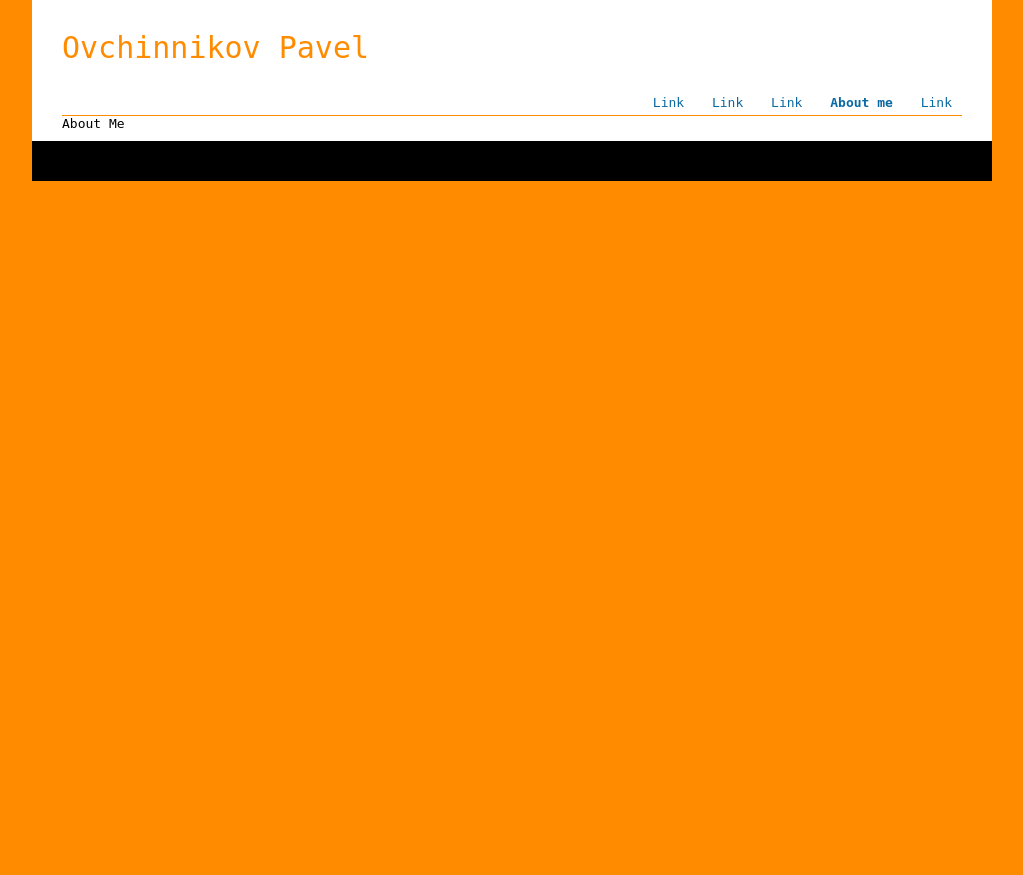
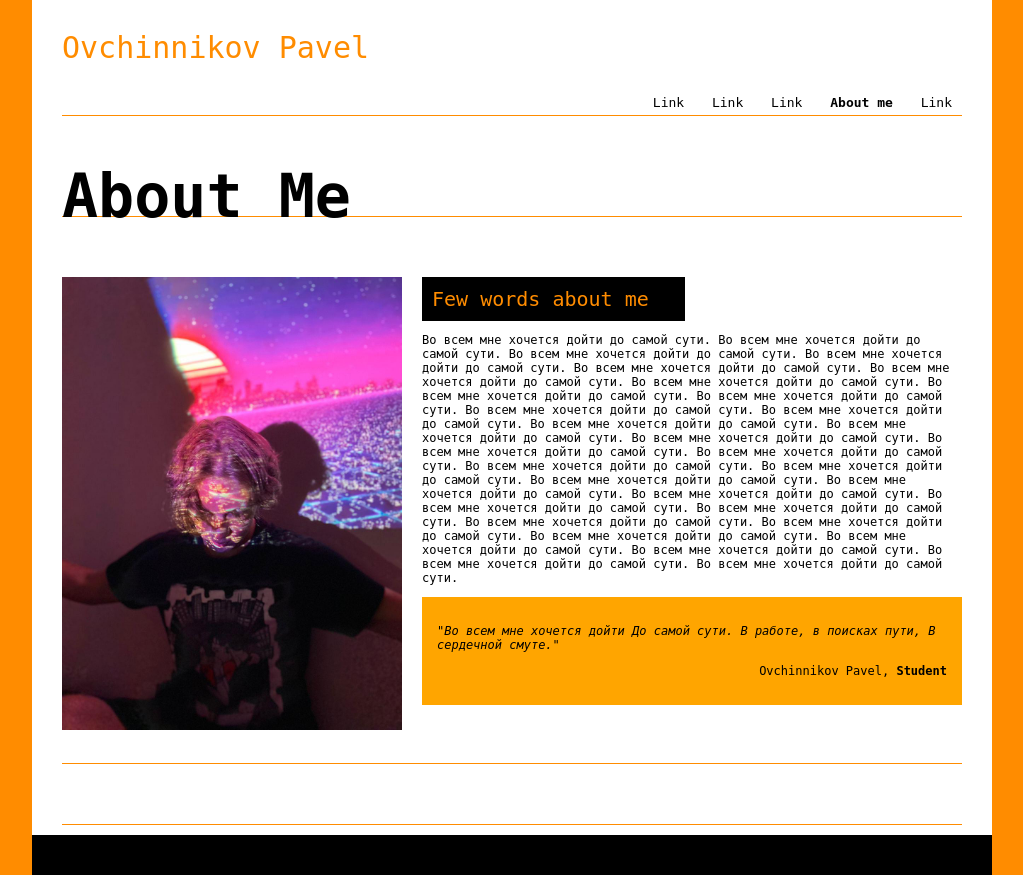
Before and after one commit to Hochheilige/UniWeb, a PHP site: page /my_page.html in a window 1280 px wide. Shown: the whole page, without its empty margins (128-1151 px from the left). Before the commit the page ends 181 px from the top, so only its background shows below. Run offline with PHP 8.4, Linux system fonts and the light colour scheme.

Commit message:
added photo, content about me

```diff
--- a/my_page/my_page.html
+++ b/my_page/my_page.html
@@ -27,7 +27,32 @@
                 </div>
 
                 <div class = "content_about_me">
+                    <div class = "my_img">
+                        <img src = "img/photo.jpg" title = "My Photo">
+                    </div>
 
+                    <div class = "text_about_me">
+                        <div class="few_words">
+                            <span>
+                                Few words about me
+                            </span>
+                        </div>
+                        <p>
+                            Во всем мне хочется дойти до самой сути. Во всем мне хочется дойти до самой сути. Во всем мне хочется дойти до самой сути. Во всем мне хочется дойти до самой сути. Во всем мне хочется дойти до самой сути. Во всем мне хочется дойти до самой сути. Во всем мне хочется дойти до самой сути. Во всем мне хочется дойти до самой сути. Во всем мне хочется дойти до самой сути. Во всем мне хочется дойти до самой сути. Во всем мне хочется дойти до самой сути. Во всем мне хочется дойти до самой сути. Во всем мне хочется дойти до самой сути. Во всем мне хочется дойти до самой сути. Во всем мне хочется дойти до самой сути. Во всем мне хочется дойти до самой сути. Во всем мне хочется дойти до самой сути. Во всем мне хочется дойти до самой сути. Во всем мне хочется дойти до самой сути. Во всем мне хочется дойти до самой сути. Во всем мне хочется дойти до самой сути. Во всем мне хочется дойти до самой сути. Во всем мне хочется дойти до самой сути. Во всем мне хочется дойти до самой сути. Во всем мне хочется дойти до самой сути. Во всем мне хочется дойти до самой сути. Во всем мне хочется дойти до самой сути. Во всем мне хочется дойти до самой сути. Во всем мне хочется дойти до самой сути. Во всем мне хочется дойти до самой сути.
+                        </p>
+                        <div class = "quote">
+                            <p>
+                                "Во всем мне хочется дойти
+                                До самой сути.
+                                В работе, в поисках пути,
+                                В сердечной смуте."
+                            </p>
+                            <p>
+                                Ovchinnikov Pavel, <b>Student</b>
+                            </p>
+                        </div>
+                    </div>
+                    <div class = "clear"></div>
                 </div>
 
                 <div class = "skills">
--- a/my_page/styles/my_page_style.css
+++ b/my_page/styles/my_page_style.css
@@ -2,6 +2,10 @@ body {
     margin: 0px;
     background-color: darkorange;
     font-family: monospace;
+}
+
+.clear {
+    clear: both;
 }
 
 .page_wrapper {
@@ -35,7 +39,7 @@ body {
 
 .page_wrapper .white .menu a {
     padding: 0px 10px;
-    color: #0969A2;
+    color: black;
     text-decoration: none;
 }
 
@@ -44,5 +48,57 @@ body {
 }
 
 .page_wrapper .white .title {
+    margin: 60px 0px;
+    border-bottom: 1px solid darkorange;
+    font-size: 60px;
+    font-weight: bold;
+    line-height: 40px;
+}
 
+.page_wrapper .white .content_about_me {
+    padding-bottom: 30px;
+    border-bottom: 1px solid darkorange;
 }
+
+.page_wrapper .white .content_about_me .my_img {
+    float: left;
+    width: 40%;
+    padding: 0px 20px 0px  0px;
+    box-sizing: border-box;
+}
+
+.page_wrapper .white .content_about_me .my_img img {
+    width: 100%;
+}
+
+.page_wrapper .white .content_about_me .text_about_me {
+    float: right;
+    width: 60%;
+    font-size: 12px;
+}
+
+.page_wrapper .white .content_about_me .text_about_me .few_words {
+    background-color: black;
+    color: darkorange;
+    font-size: 20px;
+    padding: 10px;
+    width: 45%
+}
+
+.page_wrapper .white .content_about_me .text_about_me .quote {
+    padding: 15px;
+    background-color: orange;
+}
+
+.page_wrapper .white .content_about_me .text_about_me .quote p:first-child {
+    font-style: italic;
+}
+
+.page_wrapper .white .content_about_me .text_about_me .quote p:last-child {
+    text-align: right;
+}
+
+.page_wrapper .white .skills {
+    padding: 30px 0px;
+    border-bottom: 1px solid darkorange;
+}
```
Also changed, not shown: my_page/img/photo.jpg (added).
